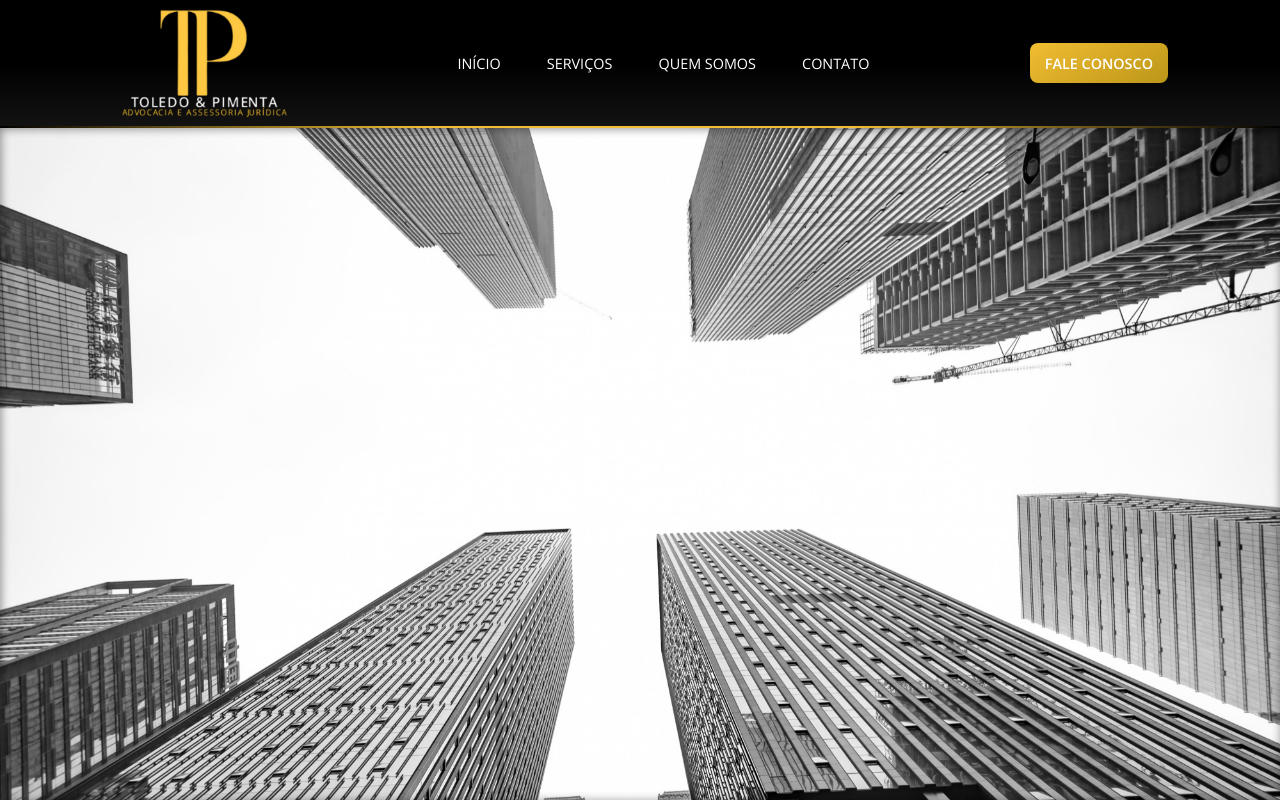
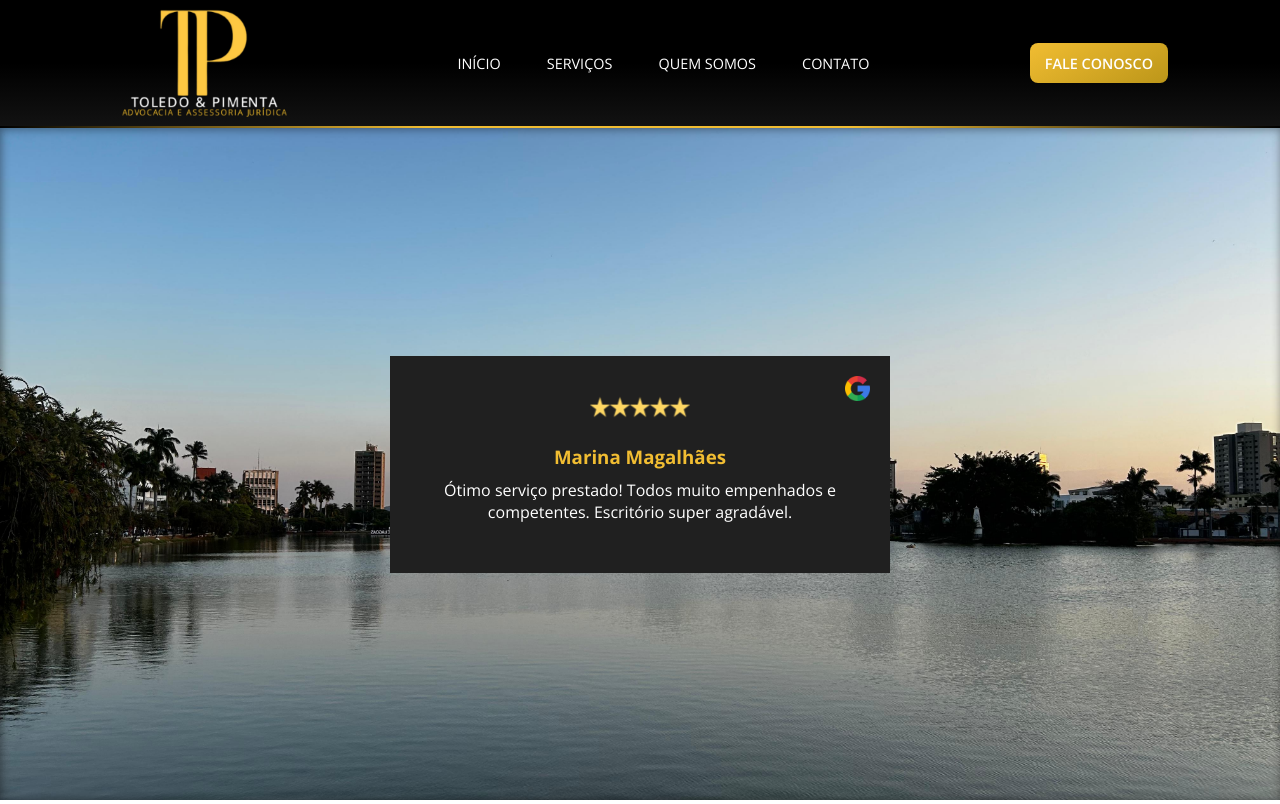
Before and after one commit to mttoledo/landingpage-advocacia, a plain HTML site: page index.html in a window 1280 px wide. Shown: the top 804 px of the page. Drawn offline with nearby package versions, Linux system fonts and the light colour scheme.

Commit message:
Layout changes

```diff
--- a/assets/css/style.css
+++ b/assets/css/style.css
@@ -119,13 +119,54 @@ header button:hover {
     text-decoration-thickness: 2px;
 }
 
+/* Configurações da Section Home */
+
 #home {
     height: calc(100vh - 8rem);
-    background-image: url(../images/home-background.jpg);
+    background-image: url(../images/background.jpeg);
     background-size: cover;
     background-position: center;
+    background-attachment: fixed;
     box-shadow: inset 1px 1px 10px rgba(0, 0, 0, 0.426);
+    display: flex;
 }
+
+#feedback {
+    background-color: rgb(32, 32, 32);
+    display: flex;
+    flex-flow: column;
+    align-items: center;
+    width: 500px;
+    margin: auto;
+    padding: 25px 25px 50px;
+    color: white;
+    text-align: center;
+    position: relative;
+}
+
+.header-feedback {
+    display: flex;
+    align-items: center;
+    margin: auto;
+}
+
+#logo-google {
+    width: 25px;
+    position: absolute;
+    right: 20px;
+    top: 20px;
+}
+
+#feedback h3 {
+    margin: 10px 0px;
+    color: #f1bd32;
+}
+
+#logo-google {
+    width: 25px;
+}
+
+/* Configurações da Section Services */
 
 #services {
     display: flex;
--- a/index.html
+++ b/index.html
@@ -20,8 +20,13 @@
     </header>
     <main>
         <section id="home">
-            <div>
-
+            <div id="feedback">
+                <div class="header-feedback">
+                    <img id="logo-google" src="assets/images/google.png" alt="">
+                    <img src="assets/images/rating.png" alt="">
+                </div>
+                <h3 id="review-autor">Marina Magalhães</h3>
+                <p id="review">Ótimo serviço prestado! Todos muito empenhados e competentes. Escritório super agradável.</p>
             </div>
         </section>
         <section id="services">
--- a/script.js
+++ b/script.js
@@ -6,3 +6,64 @@ window.addEventListener('scroll', function() {
         header.classList.remove('scrolled-header');
     }
 });
+
+// Configurações Reviews
+
+const autor = document.getElementById('review-autor')
+const reviews = document.getElementById('review');
+
+const reviewsData = [
+  {
+    author: 'Marina Magalhães',
+    review: 'Ótimo serviço prestado! Todos muito empenhados e competentes. Escritório super agradável.'
+  },
+  {
+    author: 'Bianca Fernandes',
+    review: 'Admirada pelo profissionalismo e competência destes profissionais, executam o trabalho com excelência e dedicação, por isso indico a todos!'
+  },
+  {
+    author: 'Lara Mendes',
+    review: 'Excelentes profissionais!!! Super recomendo'
+  },
+  {
+    author: 'Edson Guimarães',
+    review: 'Excelentes profissionais, altamente capacitados e competentes.'
+  },
+  {
+    author: 'Alcione Ogando',
+    review: 'Competência e atendimento excelente!'
+  },
+  {
+    author: 'Vera Ribeiro',
+    review: 'Ótimo atendimento!'
+  },
+  {
+    author: 'Luís Henrique Matos Pereira',
+    review: 'Excelente escritório. Advogados muito bem qualificados e preparados.'
+  },
+  {
+    author: 'Álvaro Caetano',
+    review: 'Excelente profissional, gostei muito do atendimento, muito atencioso e sucinto, agradeço a atenção. Nota 10'
+  },
+  {
+    author: 'Gustavo Nambu',
+    review: 'Ótimo lugar, bem aconchegante e bom atendimento'
+  }
+];
+
+let currentReviewIndex = 0;
+
+function updateReview() {
+    const currentReview = reviewsData[currentReviewIndex];
+    autor.innerHTML = currentReview.author;
+    reviews.innerHTML = currentReview.review;
+    currentReviewIndex++;
+
+    if (currentReviewIndex >= reviewsData.length) {
+        currentReviewIndex = 0;
+    }
+}
+
+updateReview();
+
+setInterval(updateReview, 10000);
```
Also changed, not shown: assets/images/background.jpeg (added), assets/images/google.png (added), assets/images/rating.png (added).
